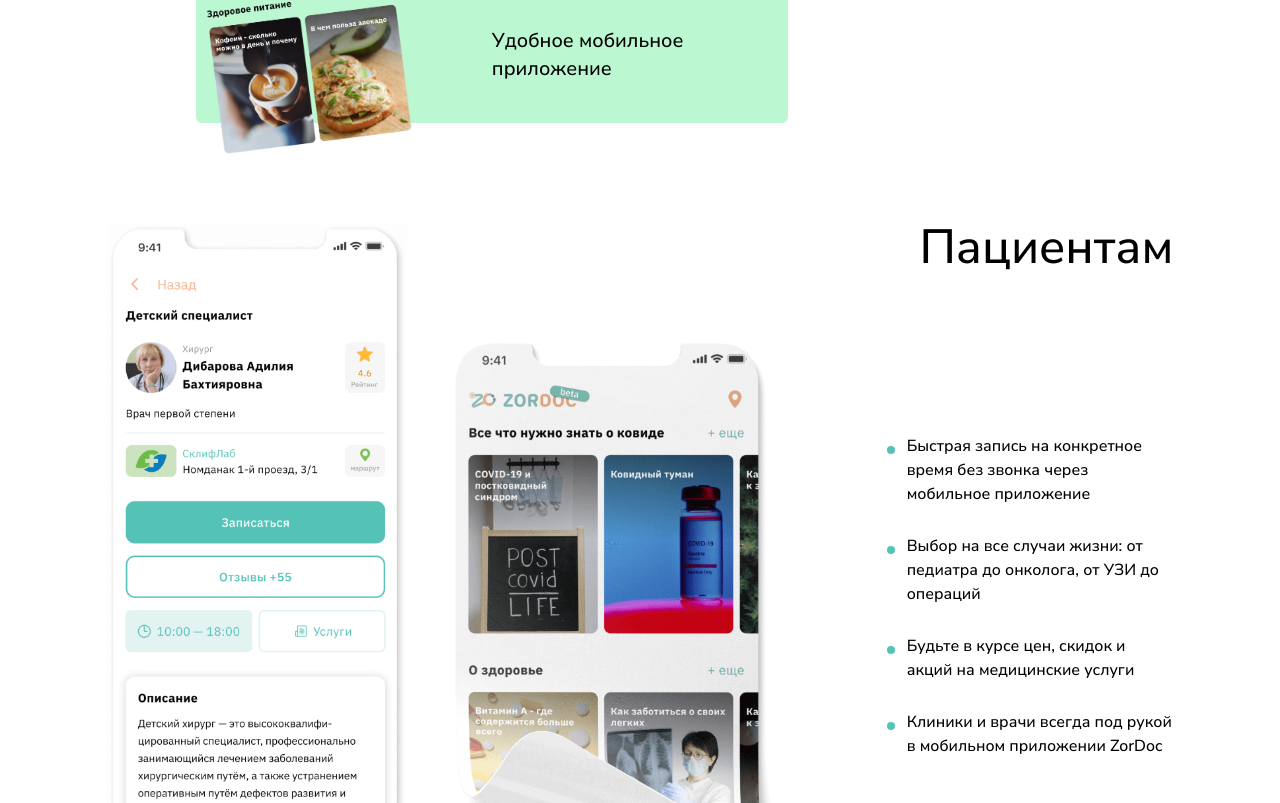
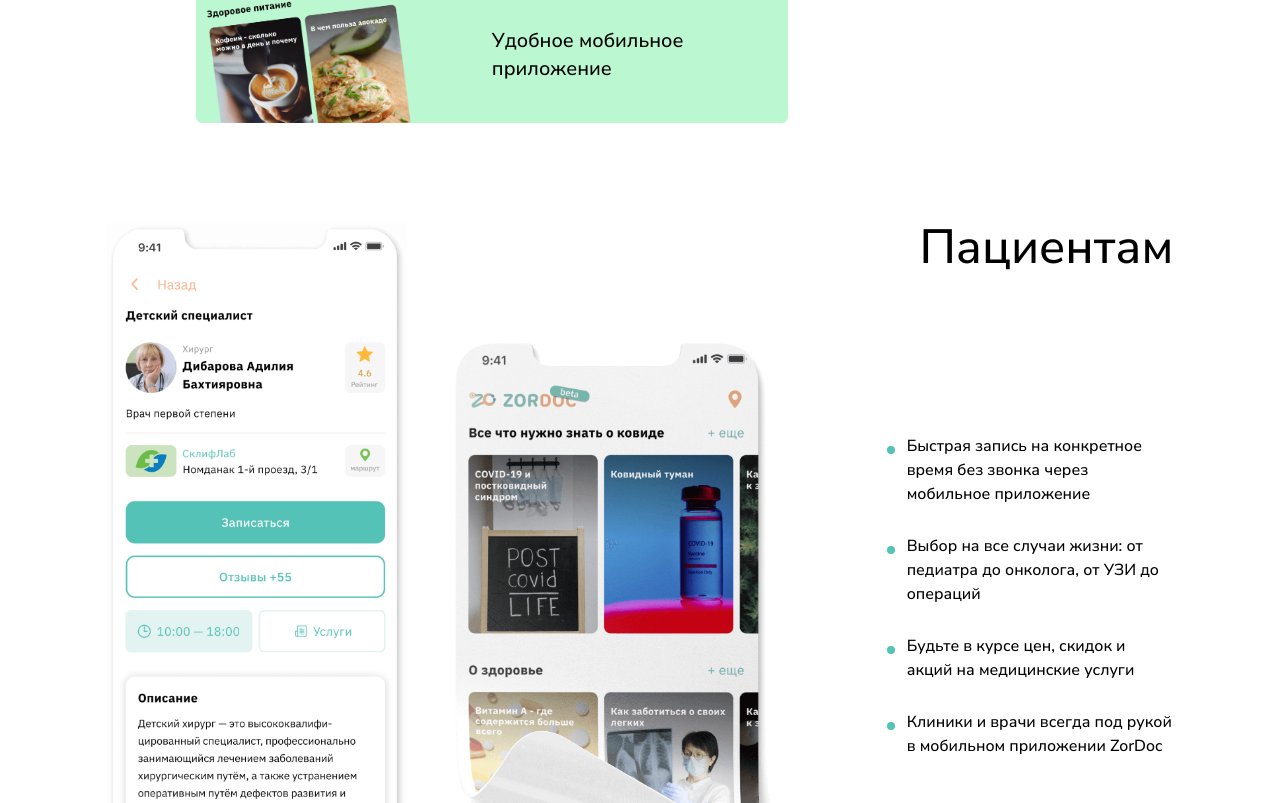
Before and after one commit to OybekDeveloper/avtowatt, a React (Vite) app: page / in a window 1280 px wide. Shown: the part 2277-3080 px from the top of the page. Built offline with nearby package versions, Linux system fonts and the light colour scheme.

Commit message:
finish him

```diff
--- a/src/components/everything/everything.jsx
+++ b/src/components/everything/everything.jsx
@@ -3,7 +3,7 @@ import { motion } from "framer-motion";
 import './everything.css'
 const  Everything = () => {
   return (
-    <div id="everything" className="pt-[100px] flex justify-between max-sm:w-10/12 mx-auto">
+    <div id="everything" className="pt-[100px] flex justify-between max-sm:w-10/12 mx-auto overflow-hidden">
       <div className="img flex flex-row  items-start max-sm:hidden ">
         <motion.img
           transition={{type: "spring",bounce:0.2, duration: 0.5,}}
--- a/src/components/possibilities/possibilities.jsx
+++ b/src/components/possibilities/possibilities.jsx
@@ -34,7 +34,7 @@ const Variants2 = {
     return (
         <div
             id={"possibilities"}
-      className="pt-[100px] max-md:pt-[300px] max-sm:pt-[200px] container"
+            className="pt-[100px] max-md:pt-[300px] max-sm:pt-[200px] container  overflow-hidden"
         >
             <h1 className="text-4xl font-bold text-center">Возможности</h1>
             <div className="container w-10/12 mx-auto flex flex-col">
```
Lines whose indentation alone changed are shown as unchanged.
